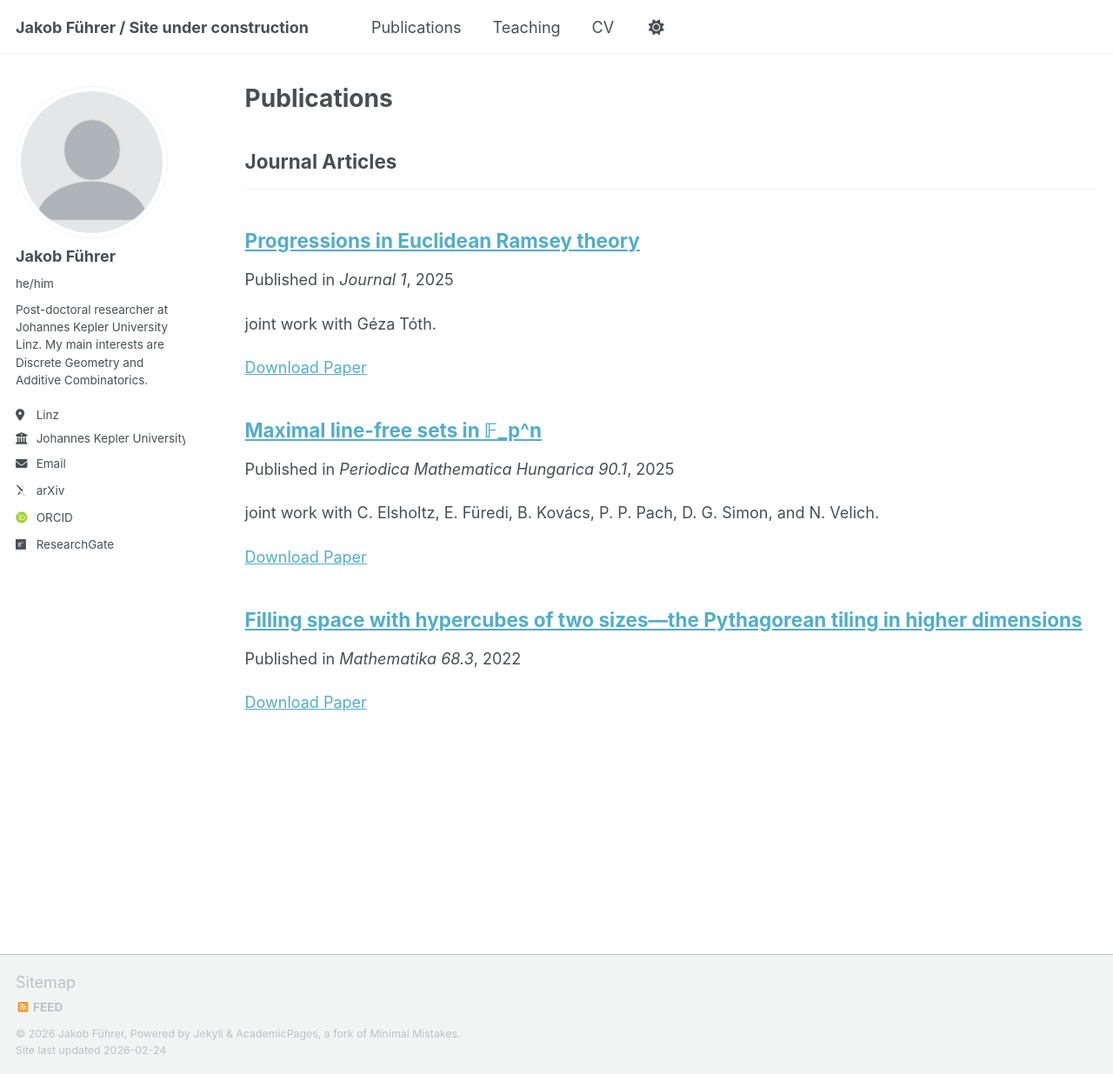
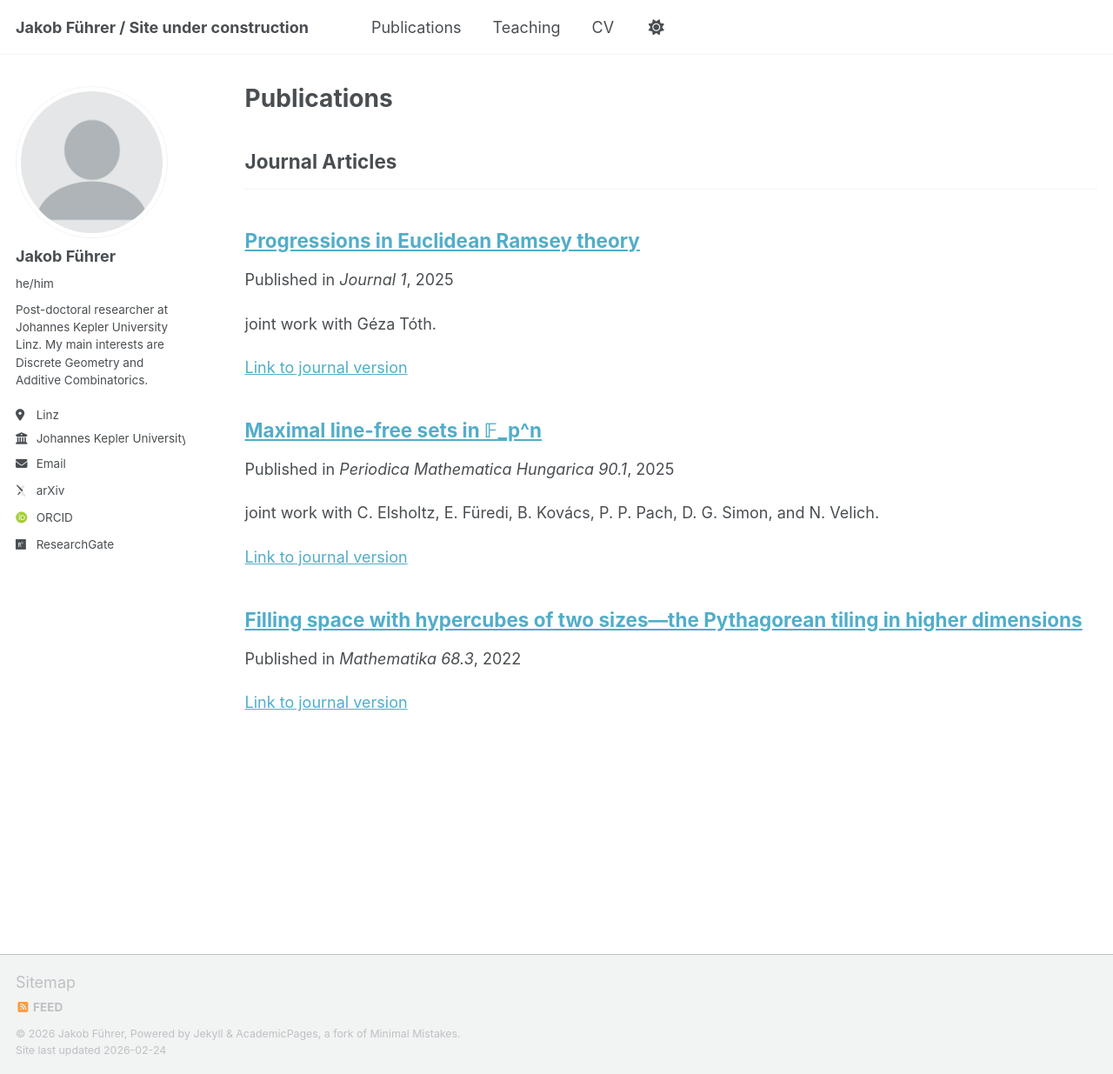
Before and after one commit to jakobfuehrer/jakobfuehrer.github.io, a Jekyll site: the page built from _pages/publications.html, in a window 1280 px wide and 1235 px high. Shown: the whole window at 87% size. Built offline with Jekyll 4.4.1, drawn with Linux system fonts in a browser that asks for light colours; some web fonts are replaced; a script that is not in the unit is left out.

Commit message:
Update archive-single.html

```diff
--- a/_includes/archive-single.html
+++ b/_includes/archive-single.html
@@ -71,7 +71,7 @@
     {% elsif post.paperurl and post.bibtexurl %}
       <p><a href=" {{ post.paperurl }} ">Download Paper</a> | <a href="{{ post.bibtexurl }}">Download Bibtex</a></p>
     {% elsif post.paperurl %}
-      <p><a href=" {{ post.paperurl }} ">Download Paper</a></p>
+      <p><a href=" {{ post.paperurl }} ">Link to journal version</a></p>
     {% elsif post.slidesurl and post.bibtexurl %}
       <p><a href="{{ post.slidesurl }}">Download Slides</a> | <a href="{{ post.bibtexurl }}">Download Bibtex</a></p>
     {% elsif post.slidesurl %}
```
